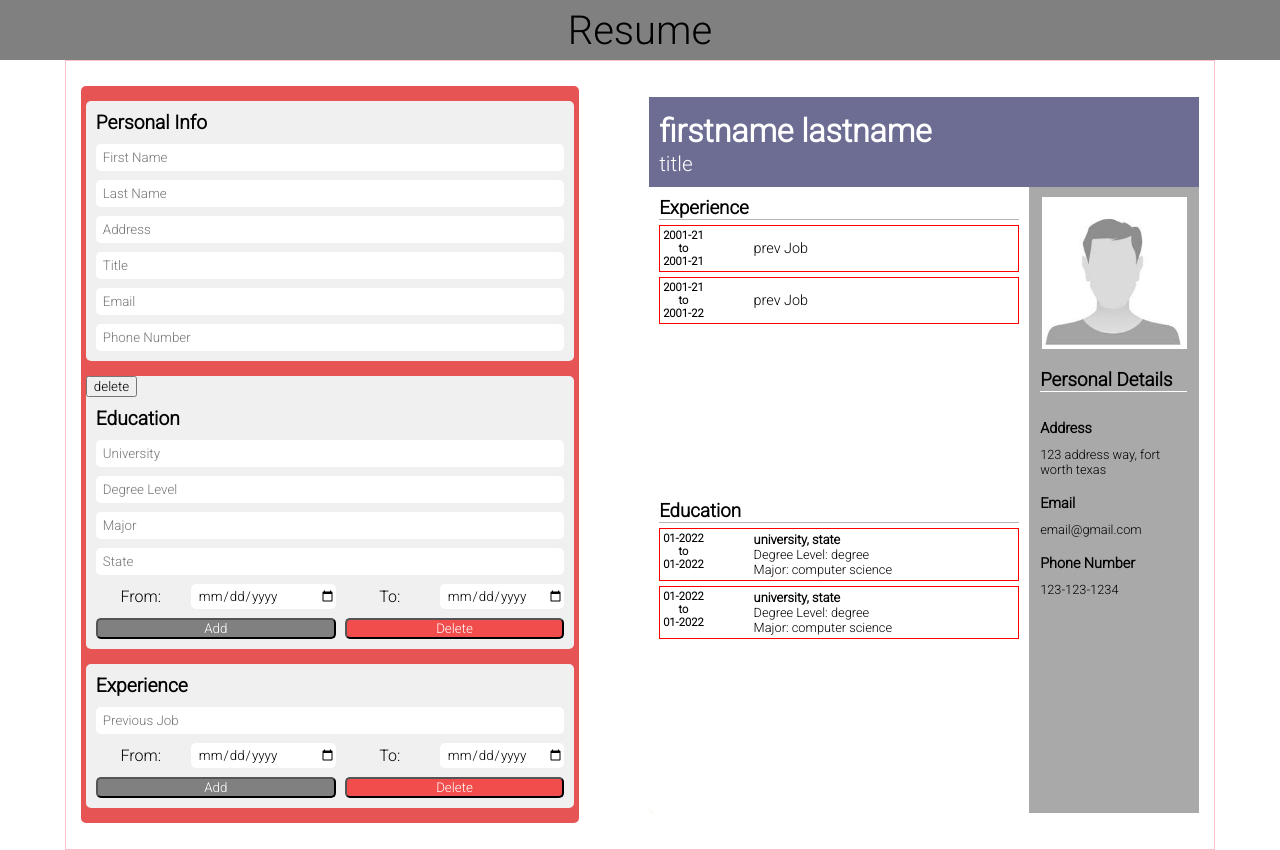
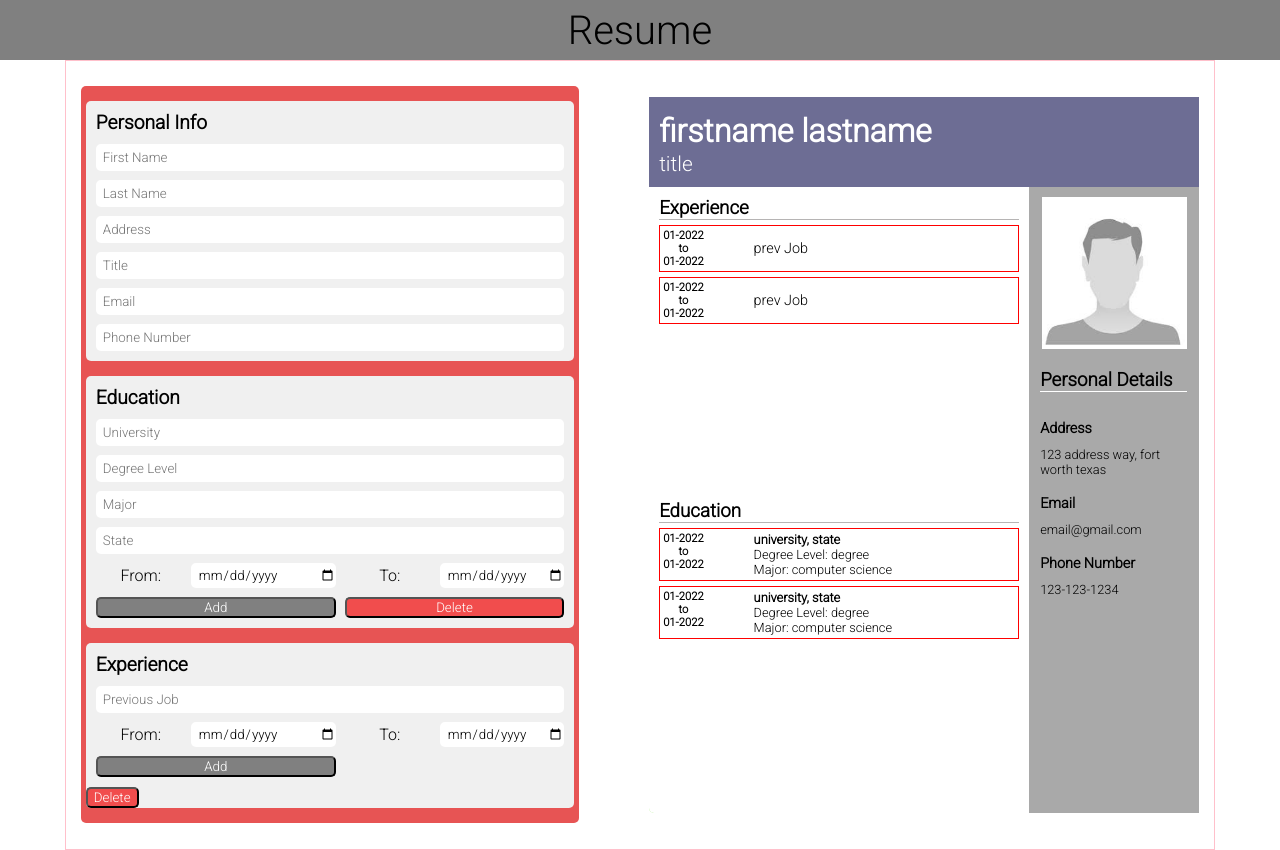
Before and after one commit to KurtisIvey/resumeResizableWithRedux, a React (Create React App) app: page / in a window 1280 px wide. Built offline with nearby package versions, Linux system fonts and the light colour scheme; the HTML template or start-up script is replaced by a standard one.

Commit message:
add experience init state, addExp, deleteExp to redux

```diff
--- a/src/components/Education.js
+++ b/src/components/Education.js
@@ -31,8 +31,17 @@ const Education = () => {
   const handleDeleteEducation = () =>
     dispatch(infoSliceActions.handleDeleteEducation());
 
-  const handleAddEducation = (e) => {
+  const handleSubmit = (e, param) => {
     e.preventDefault();
+    console.log(param);
+    if (param === "add") {
+      handleAddEducation();
+    } else if (param === "delete") {
+      handleDeleteEducation();
+    }
+  };
+
+  const handleAddEducation = () => {
     const newItem = {
       university: university,
       degree: degree,
@@ -46,14 +55,10 @@ const Education = () => {
 
   return (
     <div className="education">
-      <button onClick={() => handleDeleteEducation()}> delete</button>
       <h2 onClick={() => console.log(education)} className="education__header">
         Education
       </h2>
-      <form
-        onSubmit={(e) => handleAddEducation(e)}
-        className="education__container"
-      >
+      <form className="education__container">
         <input
           name="university"
           type="text"
@@ -61,7 +66,6 @@ const Education = () => {
           defaultValue=""
           placeholder="University"
           className="education__input"
-          required
         />
         <input
           name="degree"
@@ -70,16 +74,14 @@ const Education = () => {
           defaultValue=""
           placeholder="Degree Level"
           className="education__input"
-          required
+          r
         />
         <input
           name="subject"
           type="text"
           onChange={(e) => setSubject(e.target.value)}
-          defaultValue=""
           placeholder="Major"
           className="education__input"
-          required
         />
         <input
           name="degreeState"
@@ -88,10 +90,9 @@ const Education = () => {
           defaultValue=""
           placeholder="State"
           className="education__input"
-          required
         />
         <span className="dateSpan">
-          <label className="dateLabel" for="dateFrom">
+          <label className="dateLabel" htmlFor="dateFrom">
             From:
           </label>
           <input
@@ -99,13 +100,11 @@ const Education = () => {
             name="degreeDateFrom"
             type="date"
             onChange={(e) => setDegreeDateFrom(e.target.value)}
-            defaultValue=""
             className=" education__date"
-            required
           />
         </span>
         <span className="dateSpan">
-          <label className="dateLabel" for="dateTo">
+          <label className="dateLabel" htmlFor="dateTo">
             To:
           </label>
           <input
@@ -113,14 +112,21 @@ const Education = () => {
             name="degreeDateTo"
             type="date"
             onChange={(e) => setDegreeDateTo(e.target.value)}
-            defaultValue=""
             className="education__date"
-            required
           />
         </span>
-
-        <button className="education__addBtn">Add</button>
-        <button className="education__deleteBtn">Delete</button>
+        <button
+          className="education__addBtn"
+          onClick={(e) => handleSubmit(e, "add")}
+        >
+          Add
+        </button>
+        <button
+          className="education__deleteBtn"
+          onClick={(e) => handleSubmit(e, "delete")}
+        >
+          Delete
+        </button>
       </form>
     </div>
   );
--- a/src/components/Experience.js
+++ b/src/components/Experience.js
@@ -1,7 +1,16 @@
 import React from "react";
 import "./styling/experience.css";
+import { useSelector, useDispatch } from "react-redux";
+import { infoSliceActions } from "../store/slices/infoSlice";
 
 const Experience = () => {
+  const dispatch = useDispatch();
+  const prevJob = useSelector((state) => state.info.previousJob);
+  const prevJobDateFrom = useSelector((state) => state.info.prevJobDateFrom);
+  const prevJobDateTo = useSelector((state) => state.info.prevJobDateTo);
+  const setExperience = (exp) => dispatch(infoSliceActions.setExperience(exp));
+  const handleDeleteExperience = () =>
+    dispatch(infoSliceActions.handleDeleteExperience());
   /*
   const handleDeleteExperience = (e) => {
     e.preventDefault();
@@ -10,29 +19,24 @@ const Experience = () => {
     setValue((prevValue) => ({ ...prevValue, experience: experienceArray }));
     console.log(value.experience);
   };
-
+*/
   const handleAddExperience = (e) => {
     e.preventDefault();
-    const experienceArray = value.experience;
-    let valuesToBeInjectedArray = [];
-    const targetContainer = e.target.children[0].children;
-    //multiple values present in experience, so used for loop to grab them all
-    //will have to render each value individually so pushed them into an array
-    for (let i = 0; i < targetContainer.length - 1; i++) {
-      valuesToBeInjectedArray.push(targetContainer[i].value);
-      targetContainer[i].value = "";
-    }
-
-    experienceArray.push(valuesToBeInjectedArray);
-    setValue((prevValue) => ({ ...prevValue, experience: experienceArray }));
-    console.log(value.experience);
+    const newItem = {
+      prevJob: prevJob,
+      prevJobDateFrom: prevJobDateFrom,
+      prevJobDateTo: prevJobDateTo,
+    };
+    setExperience(newItem);
   };
 
-  */
   return (
     <div className="experience">
       <h2 className="experience__header">Experience</h2>
-      <form className="experience__container">
+      <form
+        onSubmit={(e) => handleAddExperience(e)}
+        className="experience__container"
+      >
         <input
           name="previousJob"
           type="text"
@@ -42,7 +46,7 @@ const Experience = () => {
           className="experience__input experience__previousJob"
         />
         <span className="dateSpan">
-          <label className="dateLabel" for="previousJobFrom">
+          <label className="dateLabel" htmlFor="previousJobFrom">
             From:
           </label>
           <input
@@ -56,7 +60,7 @@ const Experience = () => {
         </span>
 
         <span className="dateSpan">
-          <label className="dateLabel" for="previousJobTo">
+          <label className="dateLabel" htmlFor="previousJobTo">
             To:
           </label>
           <input
@@ -70,8 +74,13 @@ const Experience = () => {
         </span>
 
         <button className="experience__addBtn">Add</button>
-        <button className="experience__deleteBtn">Delete</button>
       </form>
+      <button
+        onClick={() => handleDeleteExperience()}
+        className="experience__deleteBtn"
+      >
+        Delete
+      </button>
     </div>
   );
 };
--- a/src/components/RenderedResume.js
+++ b/src/components/RenderedResume.js
@@ -30,13 +30,13 @@ const RenderedResume = () => {
                 <div key={index} className="resume__renderedExpItemContainer">
                   <div className="resume__renderedExpFromTo">
                     <div>
-                      {item.from.substring(2, 0)}
-                      {item.from.slice(-5)}
+                      {item.prevJobDateFrom.substring(5, 8)}
+                      {item.prevJobDateFrom.substring(0, 4)}
                     </div>
                     <div>to</div>
                     <div>
-                      {item.to.substring(2, 0)}
-                      {item.to.slice(-5)}
+                      {item.prevJobDateTo.substring(5, 8)}
+                      {item.prevJobDateTo.substring(0, 4)}
                     </div>
                   </div>
 
--- a/src/store/slices/infoSlice.js
+++ b/src/store/slices/infoSlice.js
@@ -1,4 +1,4 @@
-import { createSlice, current } from "@reduxjs/toolkit";
+import { createSlice } from "@reduxjs/toolkit";
 
 const infoSlice = createSlice({
   name: "info",
@@ -34,9 +34,18 @@ const infoSlice = createSlice({
       },
     ],
     experience: [
-      { previousJob: "prev Job", from: "2022-01-21", to: "2022-01-21" },
-      { previousJob: "prev Job", from: "2022-01-21", to: "2022-01-22" },
+      {
+        previousJob: "prev Job",
+        prevJobDateFrom: "2022-01-21",
+        prevJobDateTo: "2022-01-21",
+      },
+      {
+        previousJob: "prev Job",
+        prevJobDateFrom: "2022-01-21",
+        prevJobDateTo: "2022-01-21",
+      },
     ],
+    previousJob: "",
     prevJobDateFrom: "",
     prevJobDateTo: "",
   },
@@ -118,6 +127,9 @@ const infoSlice = createSlice({
         prevJobDateTo: newJob.prevJobDateTo,
       });
     },
+    handleDeleteExperience(state) {
+      state.experience.pop();
+    },
     setPrevJob(state, action) {
       state.previousJob = action.payload;
     },
```
